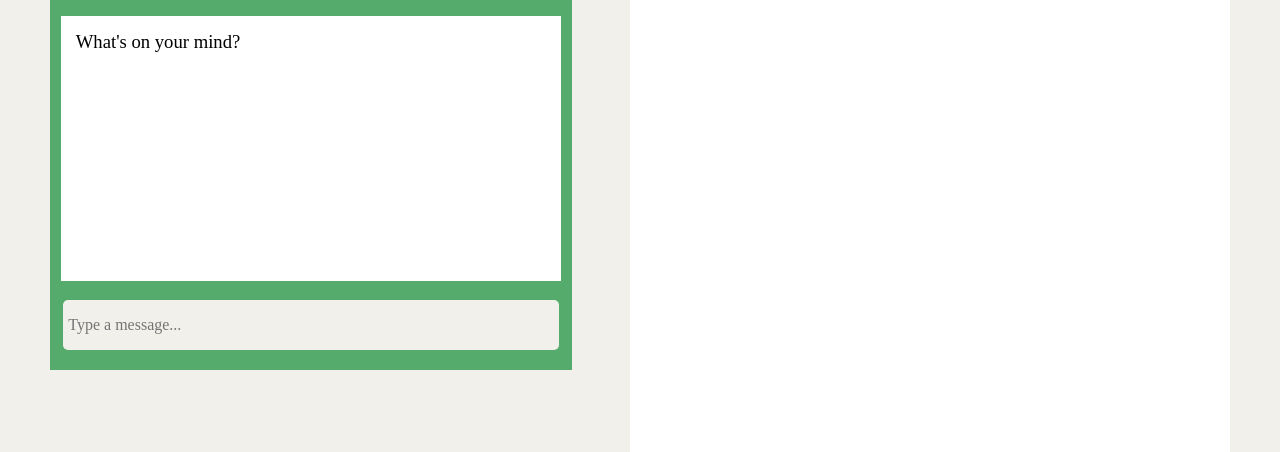
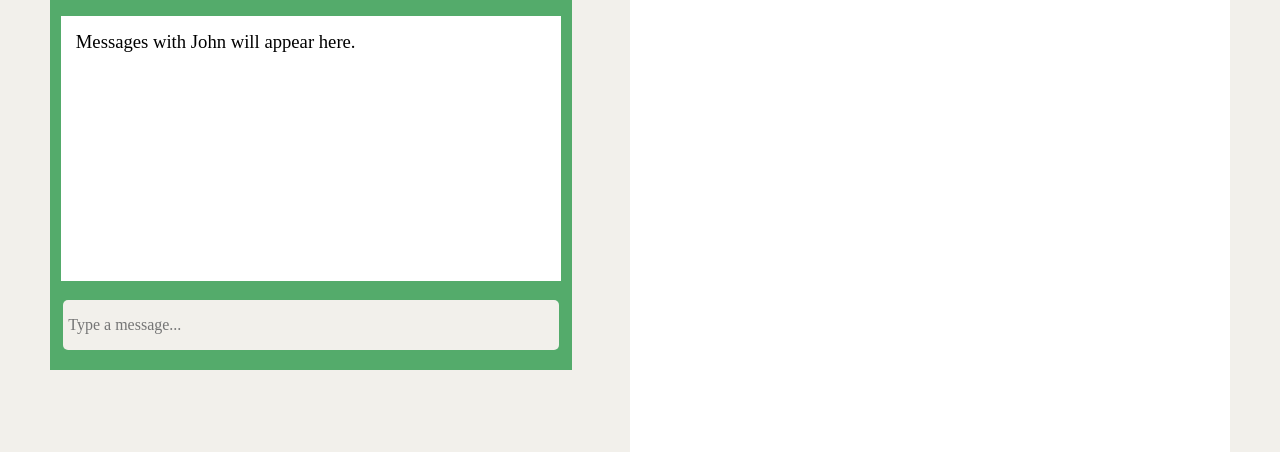
Before and after one commit to jot-hci/jot, a plain HTML site: page src/therapist-dashboard.html in a window 1280 px wide. Shown: the part 643-1095 px from the top of the page. Drawn offline with nearby package versions, Linux system fonts and the light colour scheme; a web font is replaced by a local one.

```diff
--- a/src/therapist-dashboard.html
+++ b/src/therapist-dashboard.html
@@ -39,7 +39,7 @@
                             <span class="chat-status">Offline</span>
                         </div>
                     </div>
-                    <p class="chat-display">What's on your mind?</p>
+                    <p class="chat-display">Messages with John will appear here.</p>
                     <input class="chat-entry" type="text" placeholder="Type a message..."> </input>
                 </div>
             </div>
```
